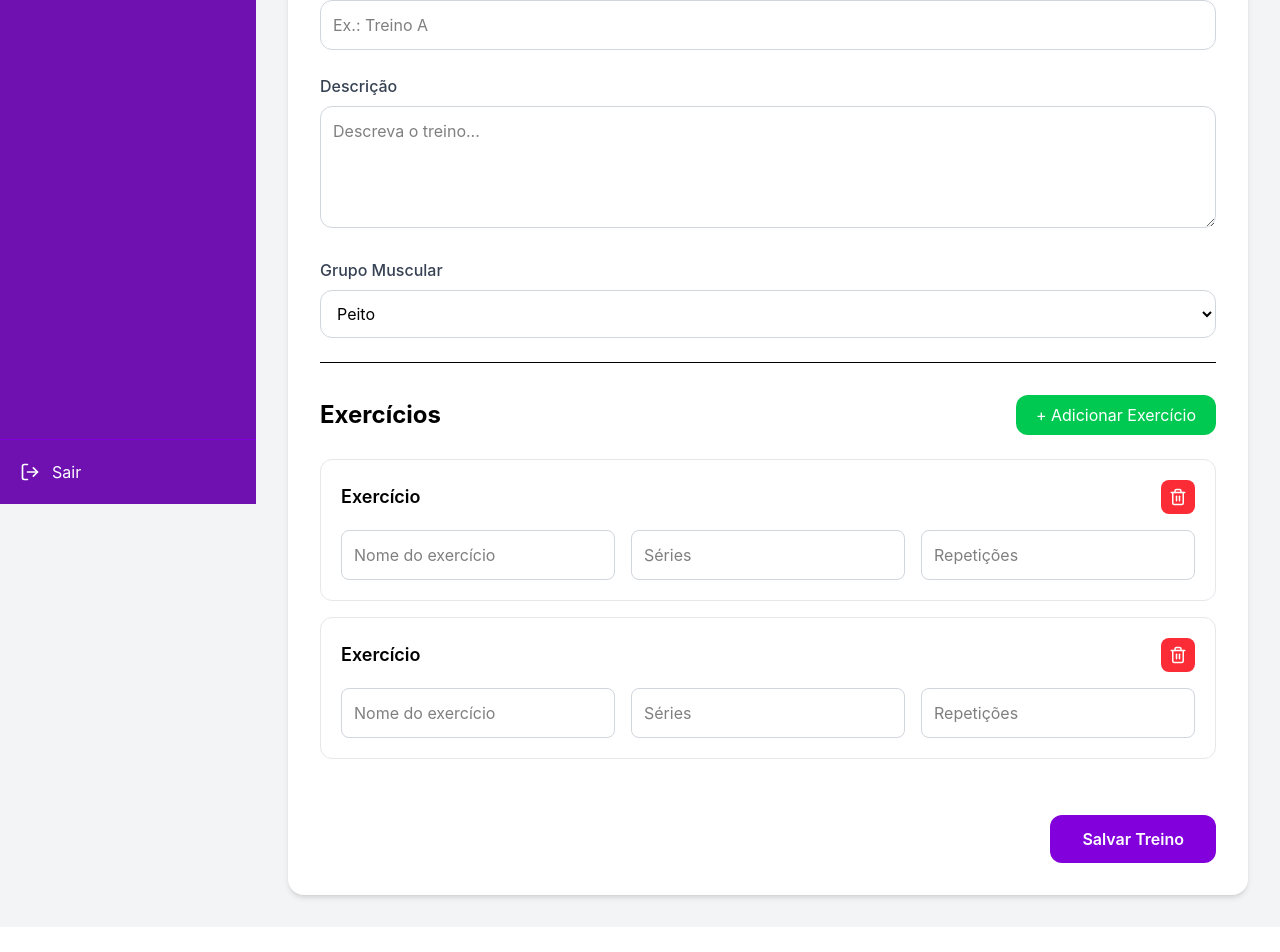
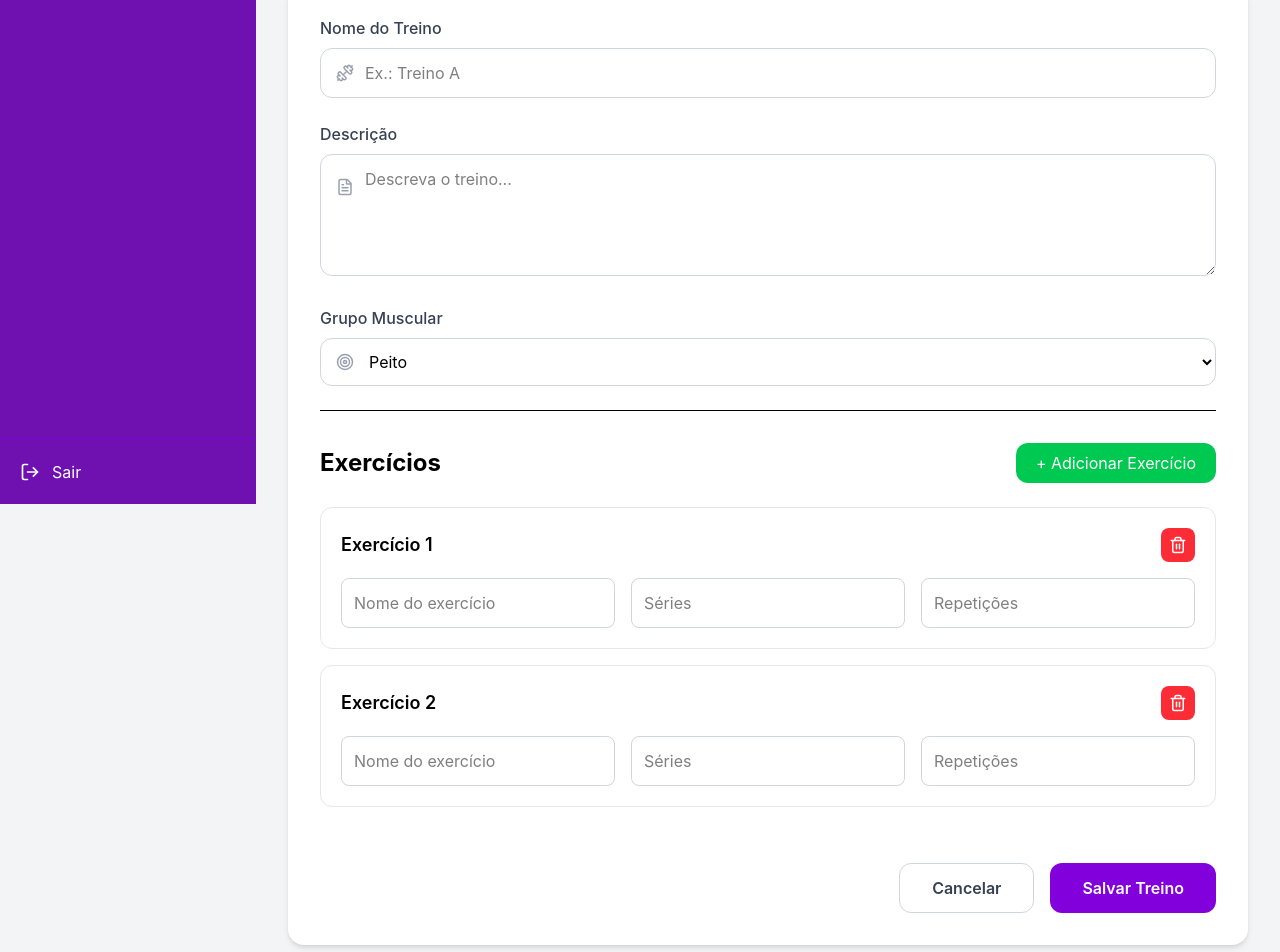
Before and after one commit to Fernando-Moreno-7/projetoTCC, a React app in the folder frontend/: page / in a window 1280 px wide. Shown: the part 296-1248 px from the top of the page. Before the commit the page ends 1223 px from the top, so only its background shows below. Built offline with nearby package versions, Linux system fonts and the light colour scheme; the HTML template or start-up script is replaced by a standard one.

Commit message:
Adicionando ícones, navegação e melhorias visuais na tela de cadastro de treino

```diff
--- a/frontend/src/components/ExercicioItem/ExercicioItem.jsx
+++ b/frontend/src/components/ExercicioItem/ExercicioItem.jsx
@@ -1,6 +1,6 @@
 import { Trash2 } from "lucide-react";
 
-export default function ExercicioItem() {
+export default function ExercicioItem({ numero }) {
 
     return (
 
@@ -10,7 +10,7 @@ export default function ExercicioItem() {
 
                 <h3 className="font-semibold text-lg">
 
-                    Exercício
+                            Exercício {numero}
 
                 </h3>
 
--- a/frontend/src/pages/CadastrarTreino/CadastrarTreino.jsx
+++ b/frontend/src/pages/CadastrarTreino/CadastrarTreino.jsx
@@ -1,5 +1,12 @@
 import Layout from "../../components/Layout/Layout";
 import ExercicioItem from "../../components/ExercicioItem/ExercicioItem";
+
+import {
+    Dumbbell,
+    FileText,
+    Target,
+    ArrowLeft
+} from "lucide-react";
 
 export default function CadastrarTreino() {
 
@@ -7,14 +14,26 @@ export default function CadastrarTreino() {
 
         <Layout>
 
+            <button className="flex items-center gap-2 text-purple-700 hover:text-purple-900 mb-6 transition">
+
+                <ArrowLeft size={20} />
+
+                <span>Voltar para Treinos</span>
+
+            </button>
+
             <div>
 
                 <h1 className="text-4xl font-bold">
+
                     Cadastrar Treino
+
                 </h1>
 
                 <p className="text-gray-500 mt-2 mb-8">
+
                     Cadastre um novo treino para seus alunos.
+
                 </p>
 
                 <div className="bg-white rounded-2xl shadow-md p-8 space-y-6">
@@ -22,38 +41,71 @@ export default function CadastrarTreino() {
                     <div>
 
                         <label className="block text-gray-700 font-medium mb-2">
+
                             Nome do Treino
+
                         </label>
+
+                        <div className="relative">
+
+                            <Dumbbell
+                                size={18}
+                                className="absolute left-4 top-1/2 -translate-y-1/2 text-gray-400"
+                            />
 
                             <input
                                 type="text"
                                 placeholder="Ex.: Treino A"
-                            className="w-full border border-gray-300 rounded-xl p-3 focus:outline-none focus:ring-2 focus:ring-purple-600"
+                                className="w-full border border-gray-300 rounded-xl py-3 pl-11 pr-4 focus:outline-none focus:ring-2 focus:ring-purple-600"
                             />
+
+                        </div>
 
                     </div>
 
                     <div>
 
                         <label className="block text-gray-700 font-medium mb-2">
+
                             Descrição
+
                         </label>
+
+                        <div className="relative">
+
+                            <FileText
+                                size={18}
+                                className="absolute left-4 top-6 text-gray-400"
+                            />
 
                             <textarea
                                 rows="4"
                                 placeholder="Descreva o treino..."
-                            className="w-full border border-gray-300 rounded-xl p-3 focus:outline-none focus:ring-2 focus:ring-purple-600"
+                                className="w-full border border-gray-300 rounded-xl py-3 pl-11 pr-4 focus:outline-none focus:ring-2 focus:ring-purple-600"
                             />
+
+                        </div>
 
                     </div>
 
                     <div>
 
                         <label className="block text-gray-700 font-medium mb-2">
+
                             Grupo Muscular
+
                         </label>
 
-                        <select className="w-full border border-gray-300 rounded-xl p-3 focus:outline-none focus:ring-2 focus:ring-purple-600">
+                        <div className="relative">
+
+                            <Target
+                                size={18}
+                                className="absolute left-4 top-1/2 -translate-y-1/2 text-gray-400"
+                            />
+
+                            <select
+                                className="w-full border border-gray-300 rounded-xl py-3 pl-11 pr-4 focus:outline-none focus:ring-2 focus:ring-purple-600"
+                            >
 
                                 <option>Peito</option>
                                 <option>Costas</option>
@@ -66,15 +118,21 @@ export default function CadastrarTreino() {
 
                         </div>
 
+                    </div>
+
                     <div className="border-t pt-8">
 
                         <div className="flex justify-between items-center mb-6">
 
                             <h2 className="text-2xl font-bold">
+
                                 Exercícios
+
                             </h2>
 
-                            <button className="bg-green-500 hover:bg-green-600 text-white px-5 py-2 rounded-xl transition">
+                            <button
+                                className="bg-green-500 hover:bg-green-600 text-white px-5 py-2 rounded-xl transition"
+                            >
 
                                 + Adicionar Exercício
 
@@ -84,16 +142,27 @@ export default function CadastrarTreino() {
 
                         <div className="space-y-4">
 
-                            <ExercicioItem />
-                            <ExercicioItem />
+                            <ExercicioItem numero={1} />
+
+                            <ExercicioItem numero={2} />
 
                         </div>
 
                     </div>
 
-                    <div className="flex justify-end pt-8">
+                    <div className="flex justify-end gap-4 pt-8">
 
-                        <button className="bg-purple-700 hover:bg-purple-800 text-white px-8 py-3 rounded-xl font-semibold transition">
+                        <button
+                            className="border border-gray-300 text-gray-700 hover:bg-gray-100 px-8 py-3 rounded-xl font-semibold transition"
+                        >
+
+                            Cancelar
+
+                        </button>
+
+                        <button
+                            className="bg-purple-700 hover:bg-purple-800 text-white px-8 py-3 rounded-xl font-semibold transition"
+                        >
 
                             Salvar Treino
 
```
Lines whose indentation alone changed are shown as unchanged.
